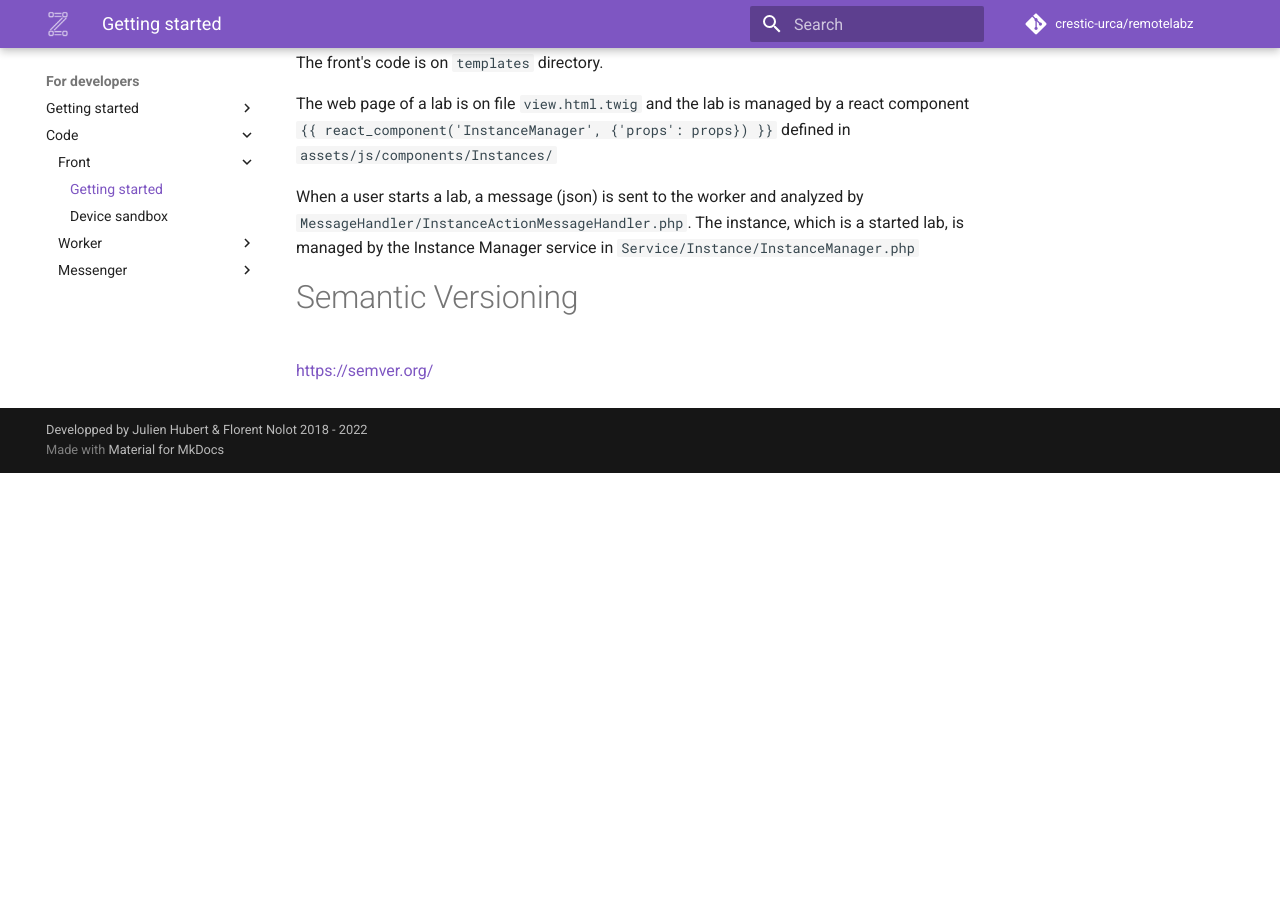
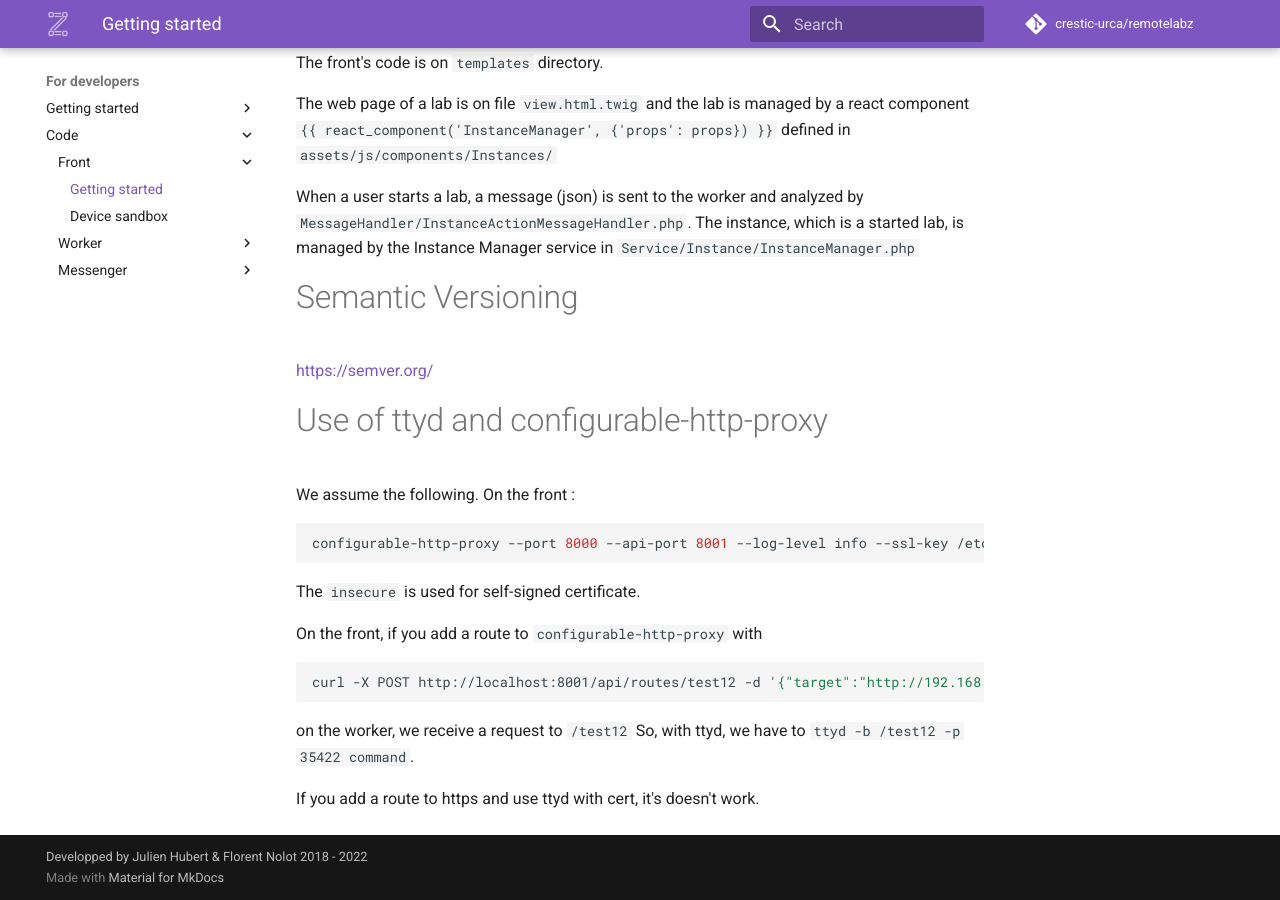
Before and after one commit to remotelabz/remotelabz-docs, an MkDocs documentation site: the page built from docs/developers/front/code.md, in a window 1280 px wide and 900 px high, scrolled down 1106 px. Built offline with MkDocs 1.6.1 and Material for MkDocs 9.7.7, drawn with Linux system fonts in a browser that asks for light colours; comment, search, counter and statistics services are not loaded; before the commit the page ends 1579 px from its top, so only the background shows below that.

Commit message:
Add ttyd developper part

````diff
--- a/docs/developers/front/code.md
+++ b/docs/developers/front/code.md
@@ -45,3 +45,20 @@ When a user starts a lab, a message (json) is sent to the worker and analyzed by
 # Semantic Versioning
 
 https://semver.org/
+
+# Use of ttyd and configurable-http-proxy
+
+We assume the following.
+On the front :
+```bash
+configurable-http-proxy --port 8000 --api-port 8001 --log-level info --ssl-key /etc/apache2/RemoteLabz-WebServer.key --ssl-cert /etc/apache2/RemoteLabz-WebServer.crt --insecure 1 --proxy-timeout 3600 --ip 0.0.0.0 --api-ip 0.0.0.0
+```
+The `insecure` is used for self-signed certificate.
+
+On the front, if you add a route to `configurable-http-proxy` with
+```bash
+curl -X POST http://localhost:8001/api/routes/test12 -d '{"target":"http://192.168.11.132:35422"}'
+```
+on the worker, we receive a request to `/test12` So, with ttyd, we have to `ttyd -b /test12 -p 35422 command`.
+
+If you add a route to https and use ttyd with cert, it's doesn't work.
````
